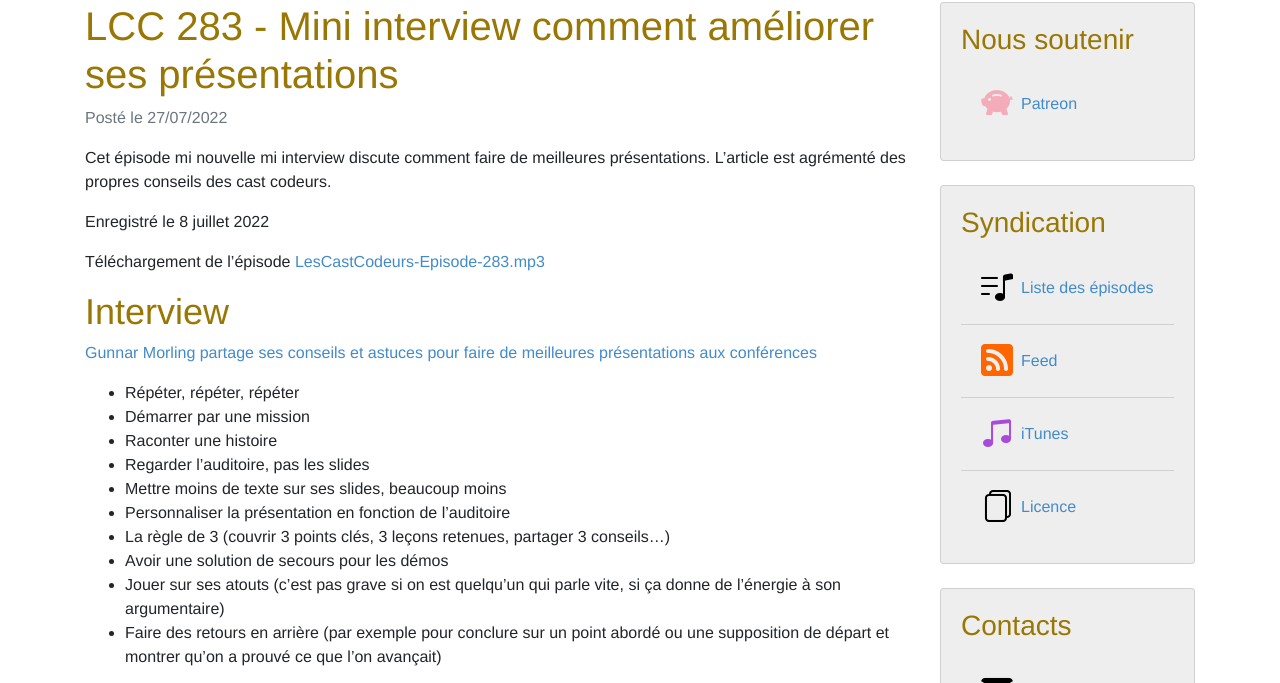
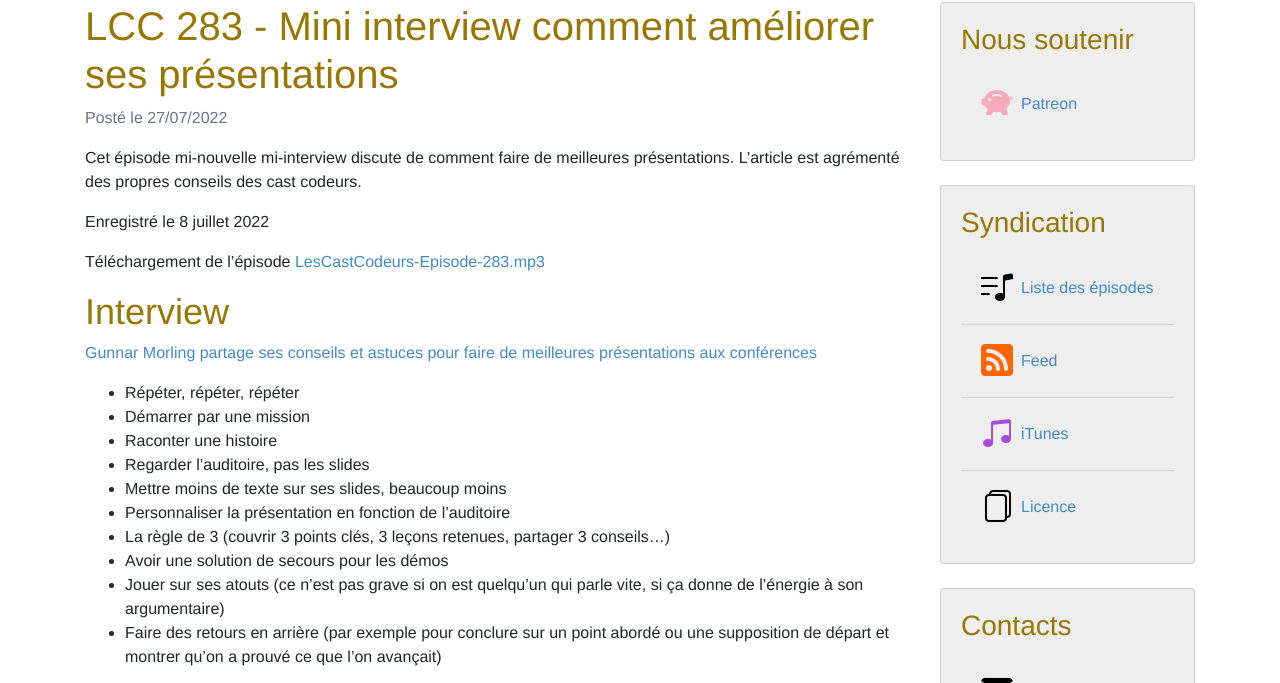
Before and after one commit to lescastcodeurs/lescastcodeurs.com, a Jekyll site: the page built from _posts/2022-07-27-lcc-283-mini-interview-comment-ameliorer-ses-presentations.md, in a window 1280 px wide. Shown: the part 79-762 px from the top of the page. Built offline with Jekyll 4.4.1, drawn with Linux system fonts in a browser that asks for light colours; comment, search, counter and statistics services are not loaded.

```diff
--- a/_posts/2022-07-27-lcc-283-mini-interview-comment-ameliorer-ses-presentations.md
+++ b/_posts/2022-07-27-lcc-283-mini-interview-comment-ameliorer-ses-presentations.md
@@ -8,7 +8,7 @@ mp3_length: 16948920
 tweet: Mini interview comment améliorer ses présentations
 # tweet size: 91-93 -> 99-101 #######################################################################
 ---
-Cet épisode mi nouvelle mi interview discute comment faire de meilleures présentations.
+Cet épisode mi-nouvelle mi-interview discute de comment faire de meilleures présentations.
 L'article est agrémenté des propres conseils des cast codeurs.
 
 Enregistré le 8 juillet 2022
@@ -27,7 +27,7 @@ Téléchargement de l'épisode [LesCastCodeurs-Episode-283.mp3](https://traffic.
 * Personnaliser la présentation en fonction de l’auditoire
 * La règle de 3 (couvrir 3 points clés, 3 leçons retenues, partager 3 conseils…)
 * Avoir une solution de secours pour les démos
-* Jouer sur ses atouts (c’est pas grave si on est quelqu’un qui parle vite, si ça donne de l’énergie à son argumentaire)
+* Jouer sur ses atouts (ce n’est pas grave si on est quelqu’un qui parle vite, si ça donne de l’énergie à son argumentaire)
 * Faire des retours en arrière (par exemple pour conclure sur un point abordé ou une supposition de départ et montrer qu’on a prouvé ce que l’on avançait)
 
 Et les cast codeurs commentent ses propositions.
```
